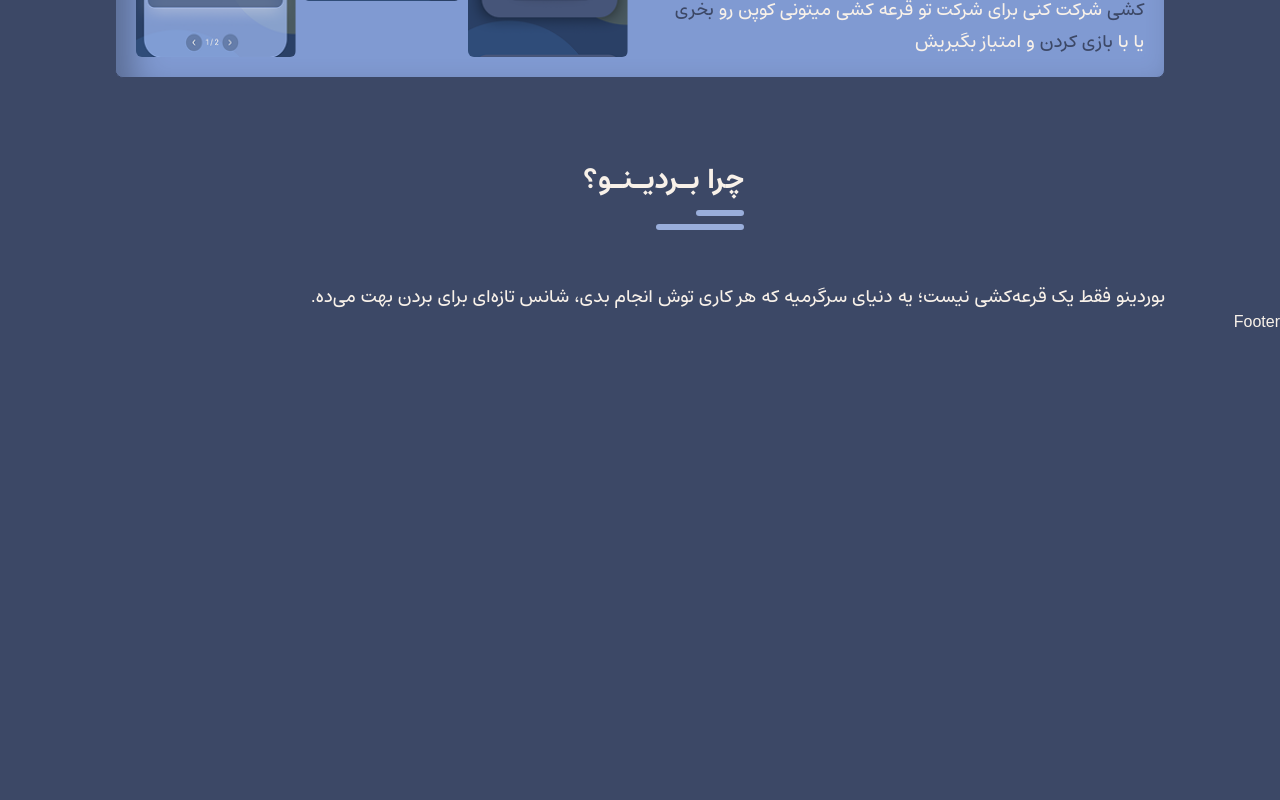
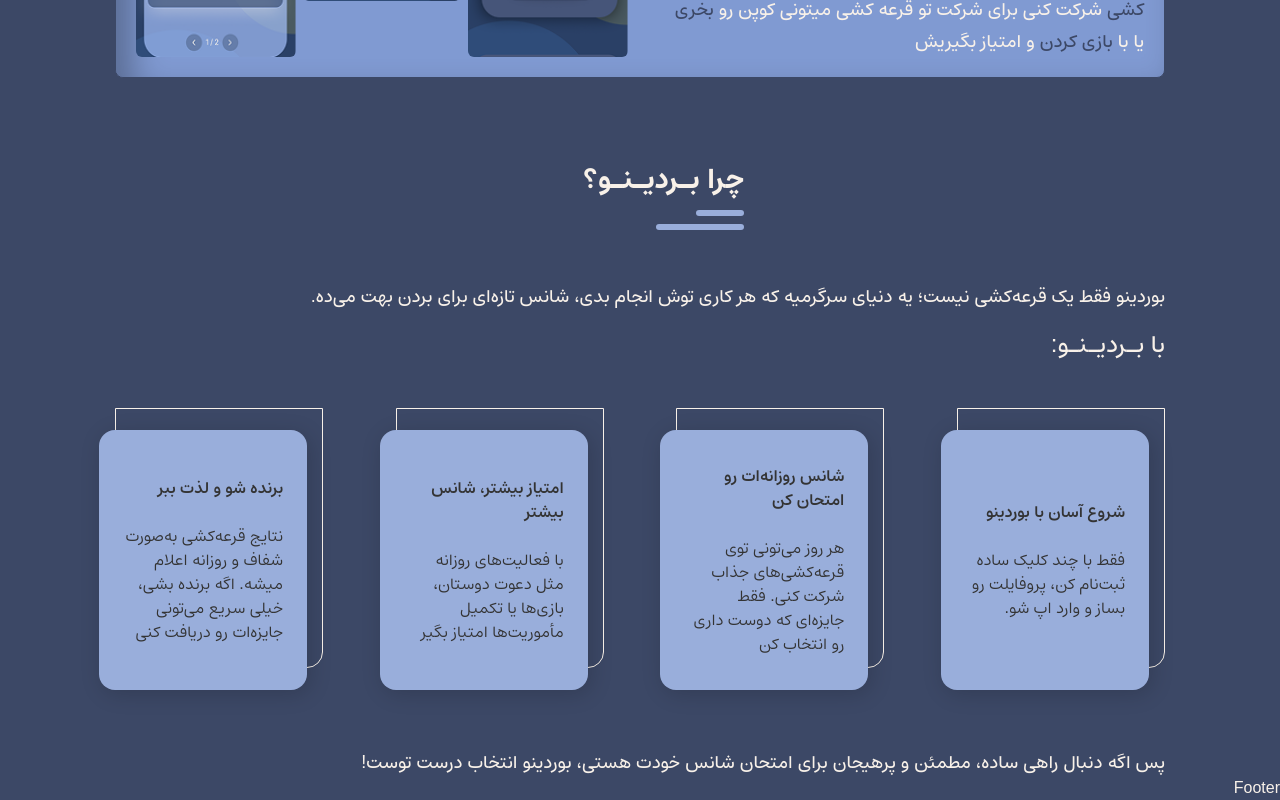
Before and after one commit to buordino/landing, a Next.js app: page / in a window 1280 px wide. Shown: the part 1529-2329 px from the top of the page. Before the commit the page ends 1863 px from the top, so only its background shows below. Built offline with nearby package versions, Linux system fonts and the light colour scheme.

Commit message:
feat(info): add InfoItems component

```diff
--- a/src/app/globals.css
+++ b/src/app/globals.css
@@ -23,6 +23,8 @@ body {
   --color-secondary: #5c74a7;
   --color-dark-sky: #516084;
   --color-light-sky: #a8c4ff;
+  --color-black: #333333;
   --shadow-3xl: 1px 0px 50px 2px #0000004d;
+  --shadow-4xl: 3px 4px 22px 0px #00000029;
   --shadow-inner: inset 16px 16px 33px rgba(0, 0, 0, 0.3);
 }
--- a/src/components/sections/info/Info.tsx
+++ b/src/components/sections/info/Info.tsx
@@ -1,4 +1,28 @@
 import SectionTitle from "@/components/ui/SectionTitle";
+import InfoItems from "./InfoItems";
+
+const infoItems = [
+  {
+    title: "شروع آسان با بوردینو",
+    description:
+      "فقط با چند کلیک ساده ثبت‌نام کن، پروفایلت رو بساز و وارد اپ شو.",
+  },
+  {
+    title: "شانس روزانه‌ات رو امتحان کن",
+    description:
+      "هر روز می‌تونی توی قرعه‌کشی‌های جذاب شرکت کنی. فقط جایزه‌ای که دوست داری رو انتخاب کن",
+  },
+  {
+    title: "امتیاز بیشتر، شانس بیشتر",
+    description:
+      "با فعالیت‌های روزانه مثل دعوت دوستان، بازی‌ها یا تکمیل مأموریت‌ها امتیاز بگیر ",
+  },
+  {
+    title: "برنده شو و لذت ببر",
+    description:
+      "نتایج قرعه‌کشی به‌صورت شفاف و روزانه اعلام میشه. اگه برنده بشی، خیلی سریع می‌تونی جایزه‌ات رو دریافت کنی",
+  },
+];
 
 const Info = () => {
   return (
@@ -10,6 +34,18 @@ const Info = () => {
             بوردینو فقط یک قرعه‌کشی نیست؛ یه دنیای سرگرمیه که هر کاری توش انجام
             بدی، شانس تازه‌ای برای بردن بهت می‌ده.
           </p>
+          <span className="font-medium text-2xl mt-[18px] block">
+            با بـردیـنـو:
+          </span>
+          <ul className="mt-12 flex flex-row items-center justify-between">
+            {infoItems.map((info, index) => (
+              <InfoItems key={index} info={info} />
+            ))}
+          </ul>
+          <p className="font-medium text-lg mt-20">
+            پس اگه دنبال راهی ساده، مطمئن و پرهیجان برای امتحان شانس خودت هستی،
+            بوردینو انتخاب درست توست!
+          </p>
         </div>
       </div>
     </section>
--- /dev/null
+++ b/src/components/sections/info/InfoItems.tsx
@@ -0,0 +1,16 @@
+import { InfoItemsPropsType } from "@/types/InfoTypes";
+
+const InfoItems = ({ info }: InfoItemsPropsType) => {
+  const { description, title } = info;
+  return (
+    <li className="w-52 h-[260px] relative">
+      <div className="w-full h-full border border-solid border-white rounded-b-2xl"></div>
+      <div className="w-full h-full bg-primary rounded-2xl absolute top-[22px] right-4 flex flex-col justify-center gap-6 text-black px-6 shadow-4xl">
+        <h4 className="font-semibold text-base">{title}</h4>
+        <p className="font-normal">{description}</p>
+      </div>
+    </li>
+  );
+};
+
+export default InfoItems;
--- /dev/null
+++ b/src/types/InfoTypes.ts
@@ -0,0 +1,3 @@
+export type InfoItemsPropsType = {
+  info: { title: string; description: string };
+};
```
